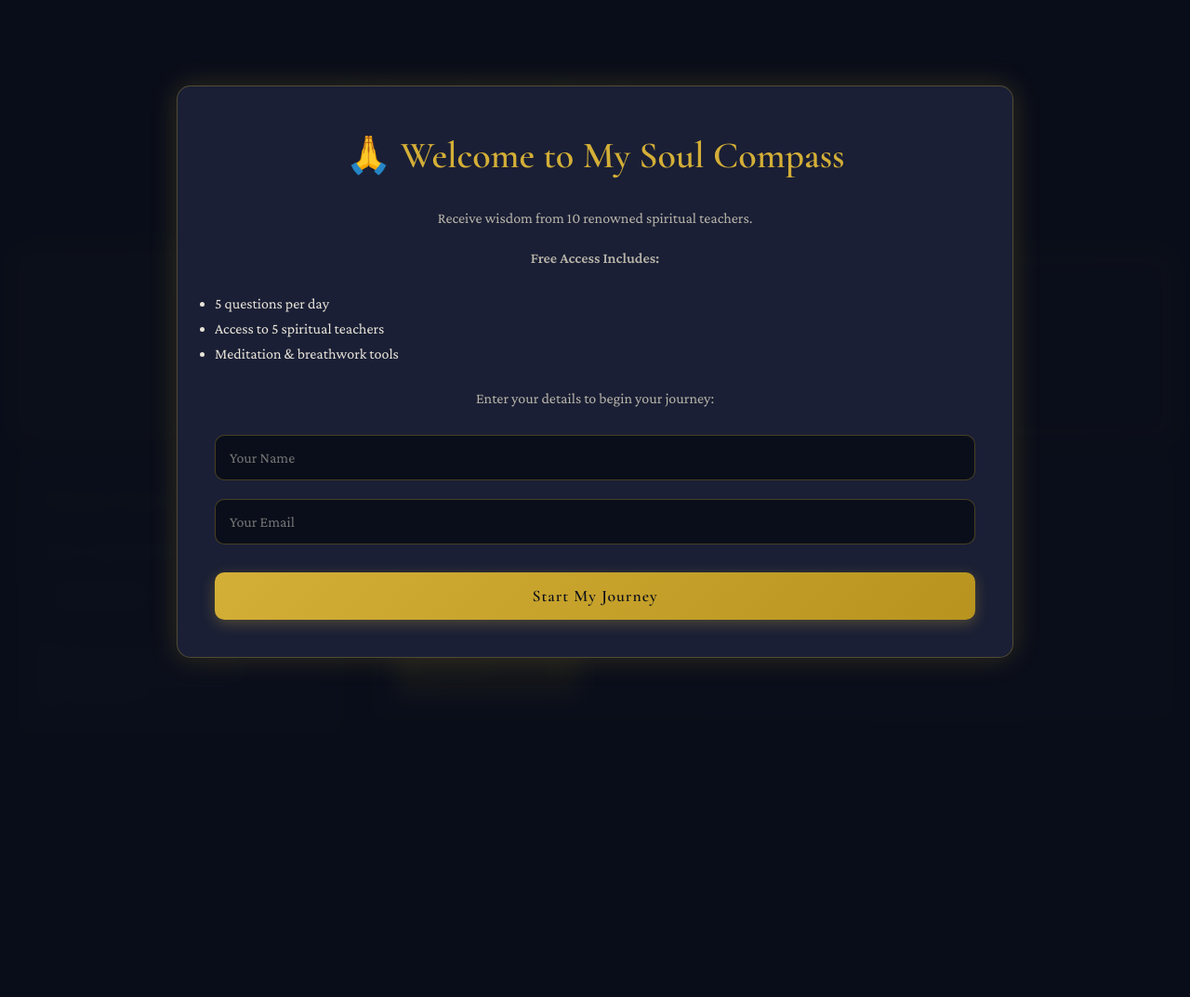
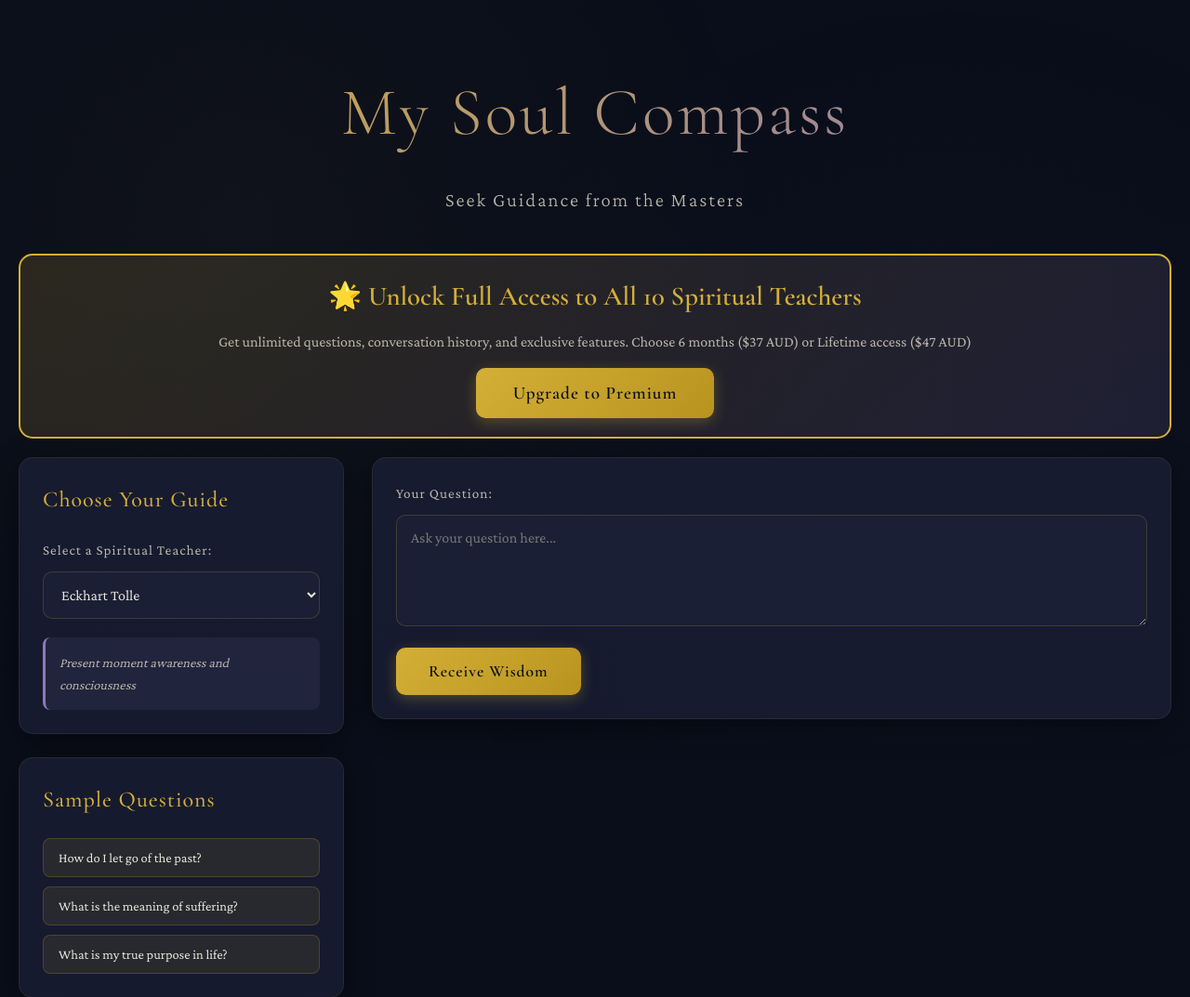
Before and after one commit to lucas3oss-cpu/sacred-wisdom-portal, a Flask app: page / in a window 1280 px wide. Shown: the top 1073 px of the page at 93% size. Before the commit the page ends 727 px from the top, so only its background shows below. Run offline with Flask 3, Linux system fonts and the light colour scheme.

Commit message:
Update index.html
Remove welcome modal - fix startup error

```diff
--- a/templates/index.html
+++ b/templates/index.html
@@ -683,41 +683,6 @@
             color: var(--accent-gold);
         }
 
-        /* Welcome Modal Specific */
-        .welcome-modal .modal-content {
-            text-align: center;
-        }
-
-        .welcome-modal h2 {
-            font-family: 'Cormorant Garamond', serif;
-            font-size: 2.5rem;
-            color: var(--accent-gold);
-            margin-bottom: 20px;
-        }
-
-        .welcome-modal p {
-            color: var(--text-secondary);
-            margin-bottom: 15px;
-            line-height: 1.8;
-        }
-
-        .welcome-modal input {
-            width: 100%;
-            padding: 15px;
-            margin: 10px 0;
-            background: var(--primary-bg);
-            border: 1px solid rgba(212, 175, 55, 0.3);
-            border-radius: 10px;
-            color: var(--text-primary);
-            font-family: 'Crimson Pro', serif;
-            font-size: 1rem;
-        }
-
-        .welcome-modal input:focus {
-            outline: none;
-            border-color: var(--accent-gold);
-            box-shadow: 0 0 15px rgba(212, 175, 55, 0.2);
-        }
 
         /* Tier Comparison */
         .tier-comparison {
@@ -1015,25 +980,6 @@
         </div>
     </div>
 
-    <!-- Welcome Modal -->
-    {% if not email_collected %}
-    <div id="welcome-modal" class="modal welcome-modal active">
-        <div class="modal-content">
-            <h2>🙏 Welcome to My Soul Compass</h2>
-            <p>Receive wisdom from 10 renowned spiritual teachers.</p>
-            <p><strong>Free Access Includes:</strong></p>
-            <ul style="text-align: left; margin: 20px 0;">
-                <li>5 questions per day</li>
-                <li>Access to 5 spiritual teachers</li>
-                <li>Meditation & breathwork tools</li>
-            </ul>
-            <p style="margin-top: 20px;">Enter your details to begin your journey:</p>
-            <input type="text" id="welcome-name" placeholder="Your Name" required>
-            <input type="email" id="welcome-email" placeholder="Your Email" required>
-            <button class="btn" style="width: 100%; margin-top: 20px;" onclick="collectEmail()">Start My Journey</button>
-        </div>
-    </div>
-    {% endif %}
 
     <!-- Upgrade Modal -->
     <div id="upgrade-modal" class="modal">
@@ -1153,38 +1099,6 @@
         // Initialize first teacher info
         document.getElementById('teacher-select').dispatchEvent(new Event('change'));
 
-        function collectEmail() {
-            const name = document.getElementById('welcome-name').value.trim();
-            const email = document.getElementById('welcome-email').value.trim();
-
-            if (!name || !email) {
-                alert('Please enter both your name and email');
-                return;
-            }
-
-            if (!email.includes('@')) {
-                alert('Please enter a valid email address');
-                return;
-            }
-
-            fetch('/collect_email', {
-                method: 'POST',
-                headers: {
-                    'Content-Type': 'application/json'
-                },
-                body: JSON.stringify({ name, email })
-            })
-            .then(response => response.json())
-            .then(data => {
-                if (data.success) {
-                    document.getElementById('welcome-modal').classList.remove('active');
-                }
-            })
-            .catch(error => {
-                console.error('Error:', error);
-                alert('Something went wrong. Please try again.');
-            });
-        }
 
         function showUpgradeModal() {
             document.getElementById('upgrade-modal').classList.add('active');
```
